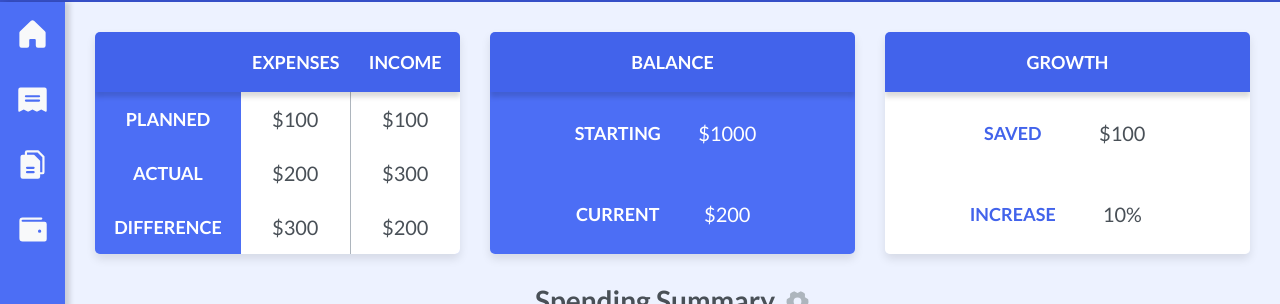
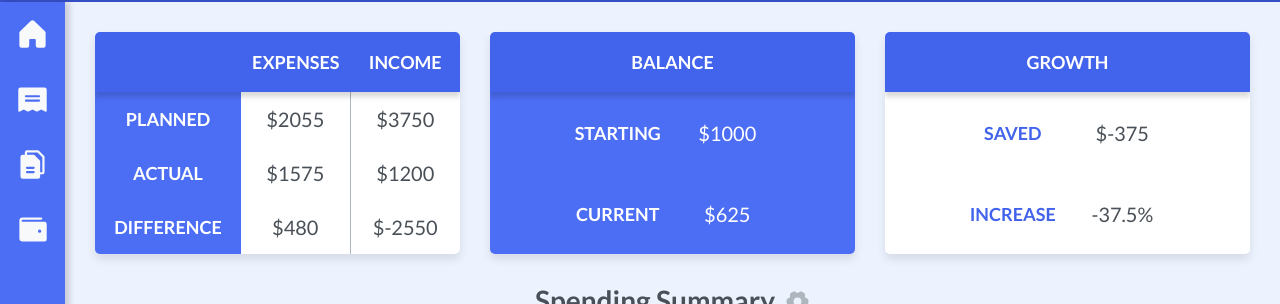
Before and after one commit to noah-d-whitney/budgetsmith-react-v1.0, a React (Create React App) app: page / in a window 1280 px wide. Shown: the part 103-407 px from the top of the page. Built offline with nearby package versions, Linux system fonts and the light colour scheme.

Commit message:
added apps derived state, data to HomePage tables

```diff
--- a/src/App.js
+++ b/src/App.js
@@ -6,7 +6,7 @@ import { Navbar } from "./components/Navbar";
 import { Routes, Route } from "react-router-dom";
 import { HomePage } from "./components/HomePage";
 import { BudgetPage } from "./components/BudgetPage";
-import { Category, Transaction } from "./dataClasses";
+import { Category, Transaction, ActionBarAction } from "./dataClasses";
 
 function App() {
   // ANCHOR state
@@ -35,14 +35,76 @@ function App() {
     new Transaction("freelance", "income", 500, "Web design contract"),
   ]);
 
+  // ANCHOR derived state
   const balances = {
     startingBalance,
+    get plannedExpenses() {
+      return calcBudget("planned", "expense");
+    },
+    get actualExpenses() {
+      return calcBudget("actual", "expense");
+    },
+    get plannedIncome() {
+      return calcBudget("planned", "income");
+    },
+    get actualIncome() {
+      return calcBudget("actual", "income");
+    },
+    get currentBalance() {
+      return calcCurrentBalance();
+    },
+    get expensesDifference() {
+      return this.plannedExpenses - this.actualExpenses;
+    },
+    get incomeDifference() {
+      return this.actualIncome - this.plannedIncome;
+    },
+    get saved() {
+      return this.currentBalance - this.startingBalance;
+    },
+    get increase() {
+      return (this.saved / this.startingBalance) * 100;
+    },
   };
 
-  class ActionBarAction {
-    constructor(action, onClick) {
-      this.action = action;
-      this.onClick = onClick;
+  // ANCHOR calcCurrentBalance()
+  function calcCurrentBalance() {
+    return transactions.reduce(
+      (total, transaction) => transaction.amount + total,
+      balances.startingBalance
+    );
+  }
+
+  // ANCHOR calcCategorySpend()
+  function calcCategorySpend(category) {
+    return transactions.reduce((total, transaction) => {
+      if (transaction.category === category && transaction.type === "expense") {
+        return total + Math.abs(transaction.amount);
+      } else return total;
+    }, 0);
+  }
+
+  // ANCHOR calcBudget()
+  function calcBudget(calcType, transactionType) {
+    if (calcType === "planned") {
+      return Math.abs(
+        categories.reduce(
+          (total, category) =>
+            category.type === transactionType ? total + category.budget : total,
+          0
+        )
+      );
+    }
+    if (calcType === "actual") {
+      return Math.abs(
+        transactions.reduce(
+          (total, transaction) =>
+            transaction.type === transactionType
+              ? total + Math.abs(transaction.amount)
+              : total,
+          0
+        )
+      );
     }
   }
 
--- a/src/components/BalanceTable.js
+++ b/src/components/BalanceTable.js
@@ -17,7 +17,9 @@ export function BalanceTable({ balances }) {
           <div className="table__cell table__cell--heading heading-vertical">
             Current
           </div>
-          <div className="table__cell table__cell--body">$200</div>
+          <div className="table__cell table__cell--body">
+            ${balances.currentBalance}
+          </div>
         </div>
       </div>
     </div>
--- a/src/components/GrowthTable.js
+++ b/src/components/GrowthTable.js
@@ -1,4 +1,6 @@
-export function GrowthTable() {
+export function GrowthTable({ balances }) {
+  const { saved, increase } = balances;
+
   return (
     <div className="table table--growth">
       <div className="table__row table__row--header">
@@ -9,13 +11,13 @@ export function GrowthTable() {
           <div className="table__cell table__cell--heading heading-vertical">
             Saved
           </div>
-          <div className="table__cell table__cell--body">$100</div>
+          <div className="table__cell table__cell--body">${saved}</div>
         </div>
         <div className="table__row table__row--body">
           <div className="table__cell table__cell--heading heading-vertical">
             Increase
           </div>
-          <div className="table__cell table__cell--body">10%</div>
+          <div className="table__cell table__cell--body">{increase}%</div>
         </div>
       </div>
     </div>
--- a/src/components/HomePage.js
+++ b/src/components/HomePage.js
@@ -7,9 +7,9 @@ export function HomePage({ balances }) {
   return (
     <div className="container--view page__home">
       <div className="container--3-cols">
-        <SummaryTable />
+        <SummaryTable balances={balances} />
         <BalanceTable balances={balances} />
-        <GrowthTable />
+        <GrowthTable balances={balances} />
       </div>
       <div className="container--2-cols">
         <SpendingSummaryTable />
--- a/src/components/SummaryTable.js
+++ b/src/components/SummaryTable.js
@@ -1,4 +1,13 @@
-export function SummaryTable() {
+export function SummaryTable({ balances }) {
+  const {
+    plannedExpenses,
+    actualExpenses,
+    plannedIncome,
+    actualIncome,
+    incomeDifference,
+    expensesDifference,
+  } = balances;
+
   return (
     <div className="table table--summary">
       <div className="table__row table__row--header">
@@ -15,13 +24,13 @@ export function SummaryTable() {
             id="summary-table__planned-expenses"
             className="table__cell table__cell--body"
           >
-            $100
+            ${plannedExpenses}
           </div>
           <div
             id="summary-table__planned-income"
             className="table__cell table__cell--body"
           >
-            $100
+            ${plannedIncome}
           </div>
         </div>
         <div className="table__row table__row--body">
@@ -32,13 +41,13 @@ export function SummaryTable() {
             id="summary-table__actual-expenses"
             className="table__cell table__cell--body"
           >
-            $200
+            ${actualExpenses}
           </div>
           <div
             id="summary-table__actual-income"
             className="table__cell table__cell--body"
           >
-            $300
+            ${actualIncome}
           </div>
         </div>
         <div className="table__row table__row--body">
@@ -49,13 +58,13 @@ export function SummaryTable() {
             id="summary-table__expenses-diff"
             className="table__cell table__cell--body"
           >
-            $300
+            ${expensesDifference}
           </div>
           <div
             id="summary-table__income-diff"
             className="table__cell table__cell--body"
           >
-            $200
+            ${incomeDifference}
           </div>
         </div>
       </div>
--- a/src/dataClasses.js
+++ b/src/dataClasses.js
@@ -22,3 +22,11 @@ export class Transaction {
     this.id = crypto.randomUUID();
   }
 }
+
+// ANCHOR ActionBarAction
+export class ActionBarAction {
+  constructor(action, onClick) {
+    this.action = action;
+    this.onClick = onClick;
+  }
+}
```
